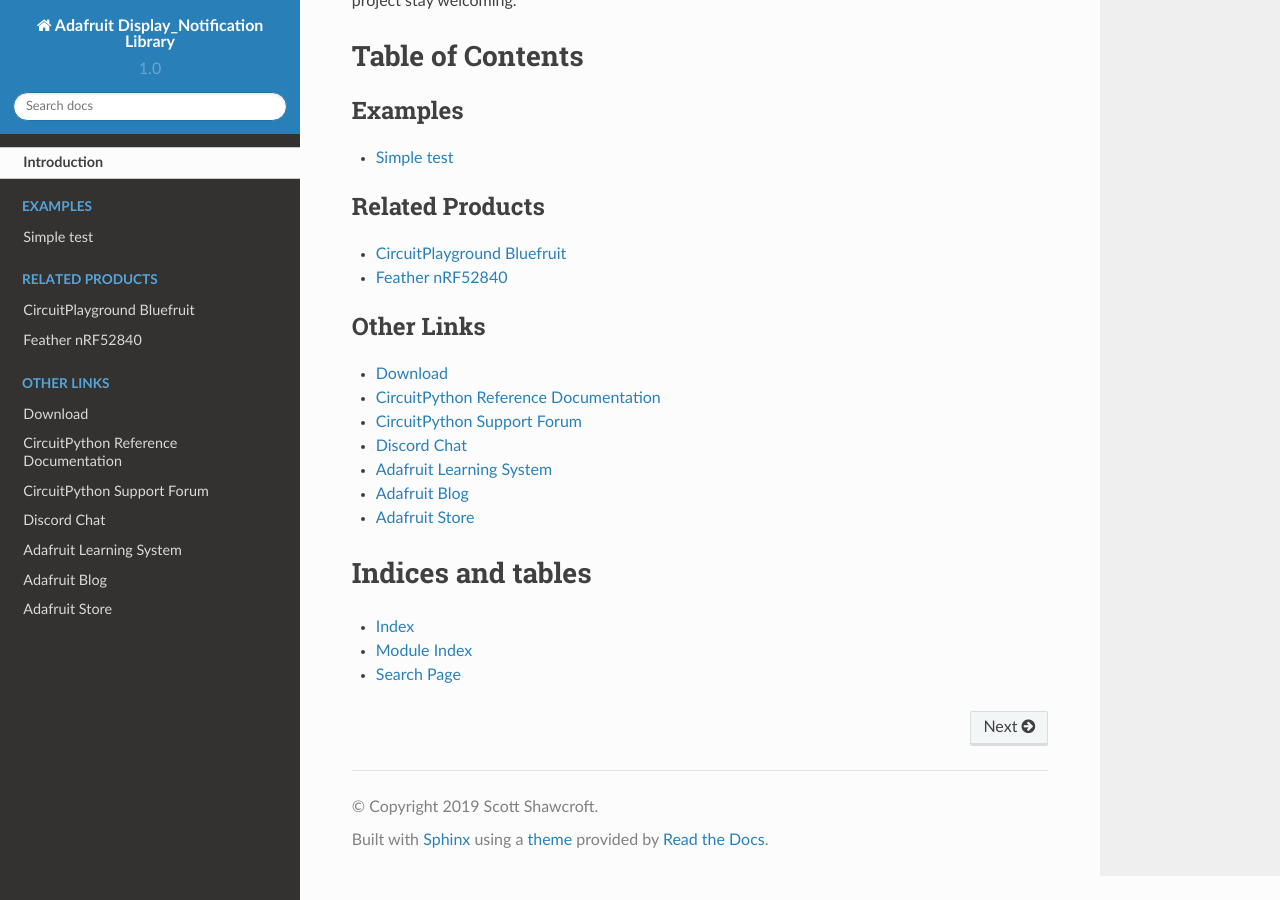
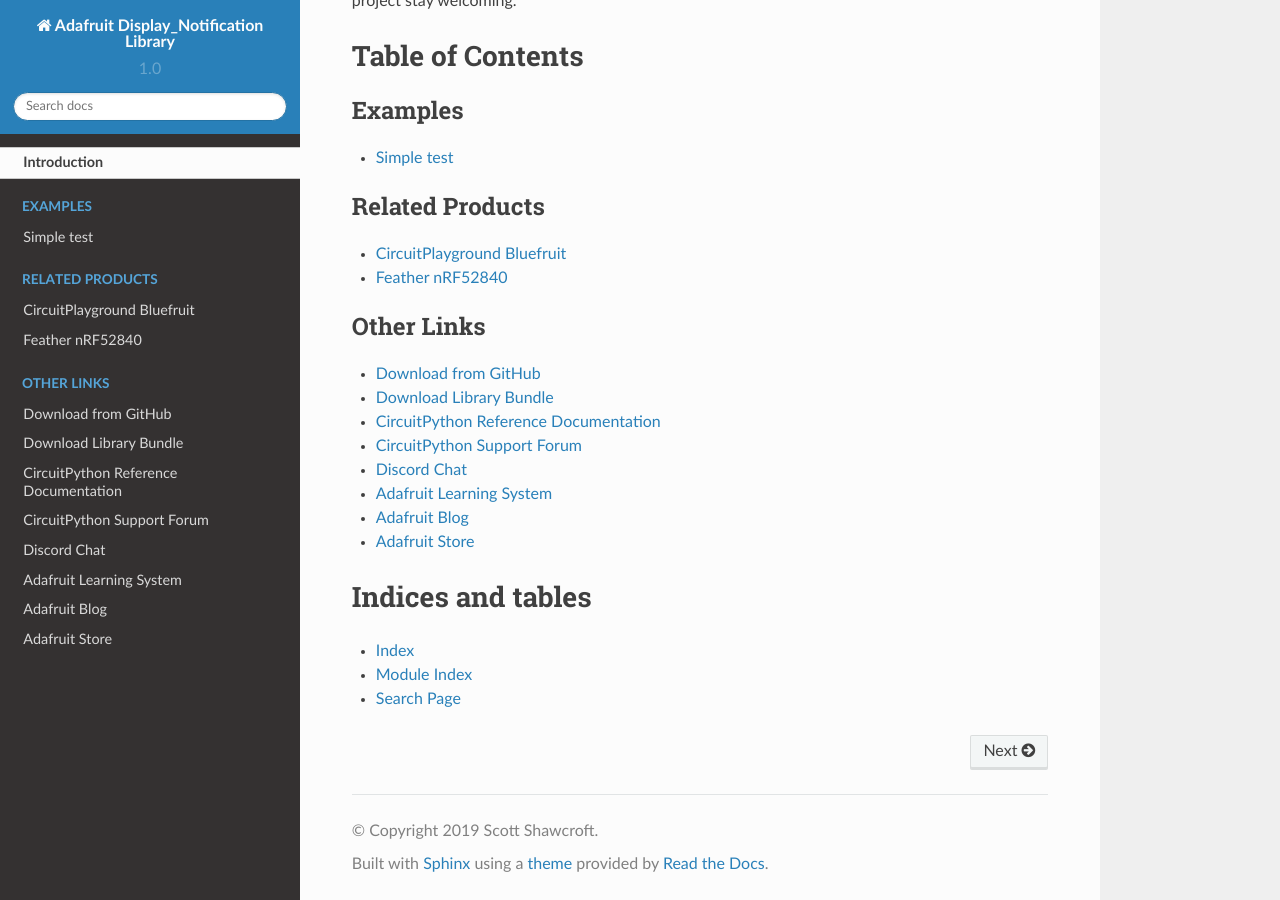
Before and after one commit to adafruit/Adafruit_CircuitPython_Display_Notification, a Sphinx documentation site: the page built from docs/index.rst, in a window 1280 px wide and 900 px high, scrolled down 1448 px. Built offline with Sphinx 7.4.7 and the Read the Docs theme 2.0.0, drawn with Linux system fonts in a browser that asks for light colours.

Commit message:
Added cp.org link to index.rst

```diff
--- a/docs/index.rst
+++ b/docs/index.rst
@@ -32,7 +32,8 @@ Table of Contents
 .. toctree::
     :caption: Other Links
 
-    Download <https://github.com/adafruit/adafruit_CircuitPython_Display_Notification/releases/latest>
+    Download from GitHub <https://github.com/adafruit/adafruit_CircuitPython_Display_Notification/releases/latest>
+    Download Library Bundle <https://circuitpython.org/libraries>
     CircuitPython Reference Documentation <https://docs.circuitpython.org>
     CircuitPython Support Forum <https://forums.adafruit.com/viewforum.php?f=60>
     Discord Chat <https://adafru.it/discord>
```
